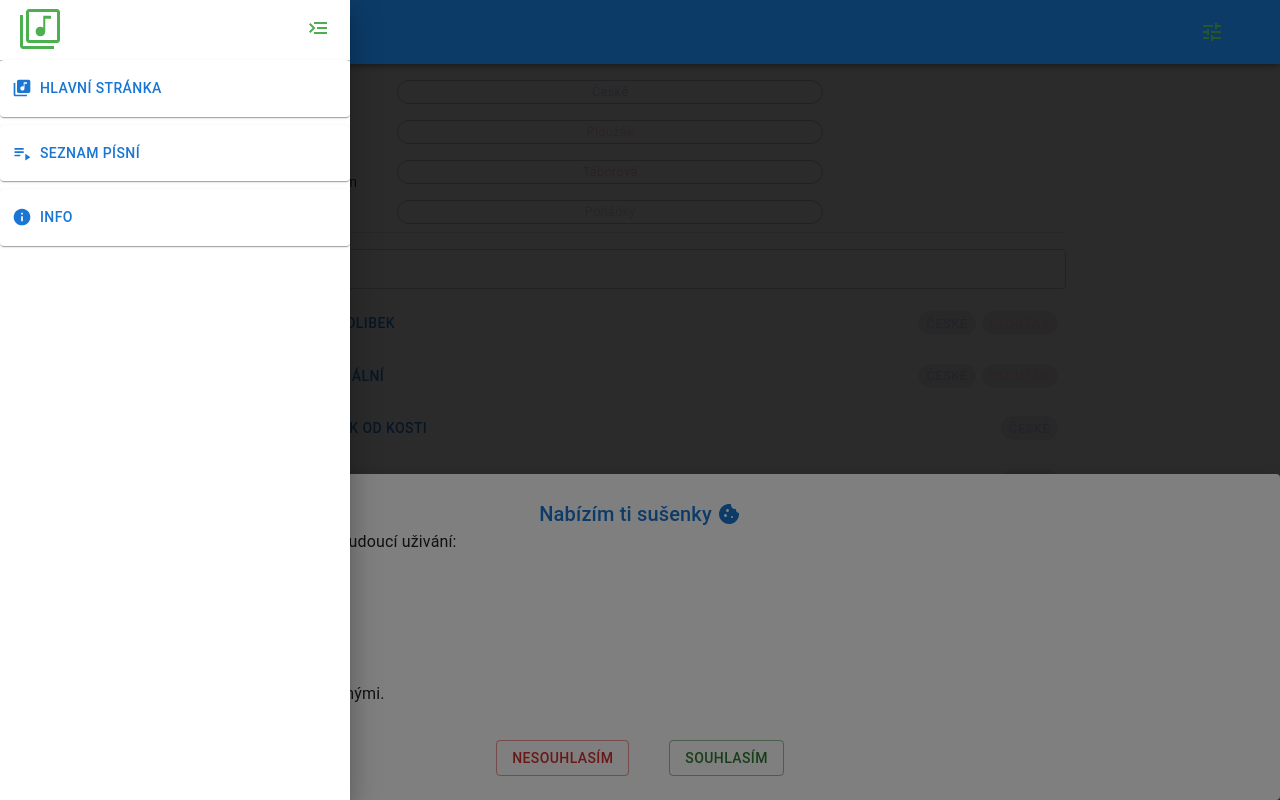
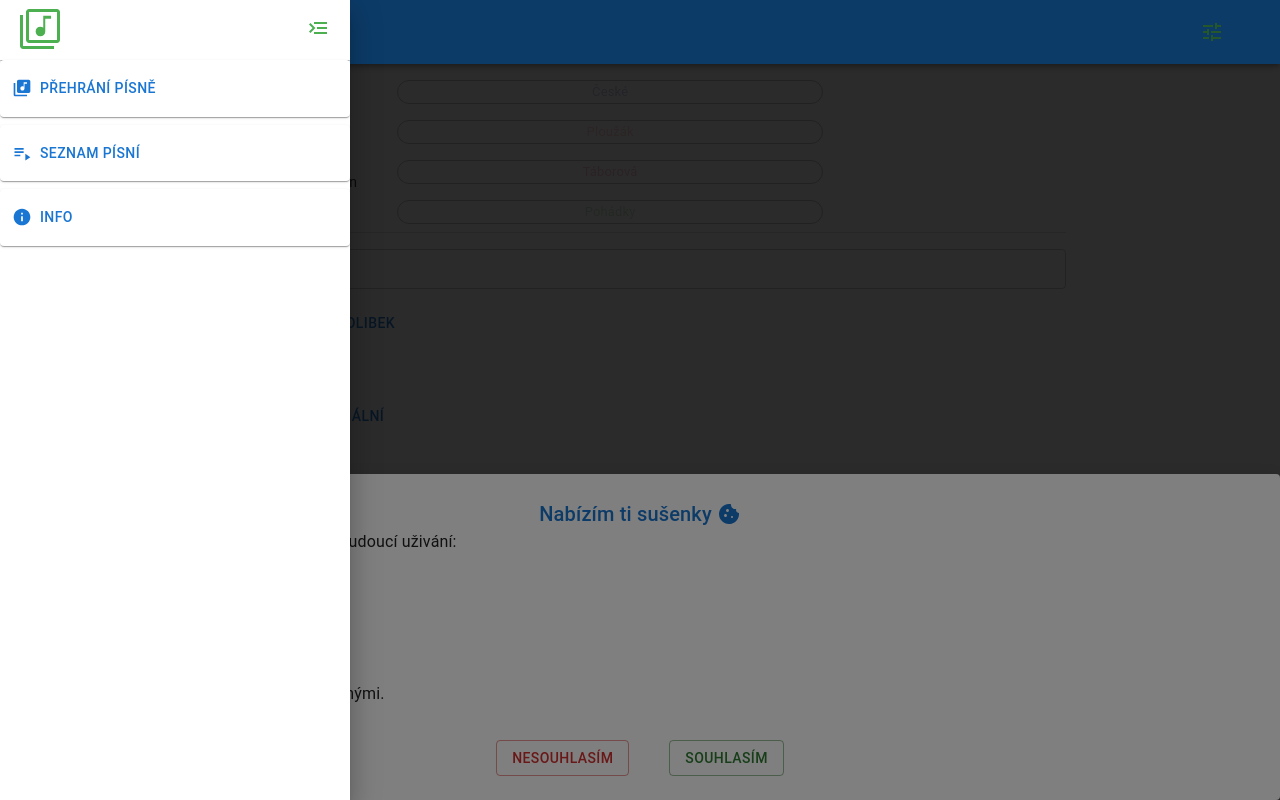
Before and after one commit to fMuchka/myPisnicka, a React (Vite) app: page /my-pisnicka/ListView in a window 1280 px wide. Both pictures are taken after a click on the button 72 px from the left and 32 px from the top of the page. Shown: the top 800 px of the page. Built offline with nearby package versions, Linux system fonts and the light colour scheme.

Commit message:
F!! minor updates

```diff
--- a/src/components/AppBars/Navigation/Navigation.tsx
+++ b/src/components/AppBars/Navigation/Navigation.tsx
@@ -76,13 +76,13 @@ const Navigation = (props: NavigationProps) => {
               padding: '16px',
             }}
             onClick={() => {
-              navigate('/my-pisnicka/', { viewTransition: true });
+              navigate('/my-pisnicka/SongView', { viewTransition: true });
               props.setOpenNavigation(false);
             }}
             fullWidth
             startIcon={<LibraryMusic />}
           >
-            Hlavní stránka
+            Přehrání písně
           </Button>
         </Paper>
 
--- a/src/components/AppBars/SideBar/SideBar.tsx
+++ b/src/components/AppBars/SideBar/SideBar.tsx
@@ -31,6 +31,7 @@ const SideBar = (props: SideBarProps) => {
   return (
     <Drawer
       anchor={'right'}
+      sx={{ maxWidth: '400px' }}
       open={props.openDrawer}
       onClose={() => props.setOpenDrawer(false)}
     >
--- a/src/routes/InfoView/InfoView.tsx
+++ b/src/routes/InfoView/InfoView.tsx
@@ -1,4 +1,4 @@
-import { Typography } from '@mui/material';
+import { Button, Typography } from '@mui/material';
 
 const InfoView = () => {
   return (
@@ -47,6 +47,15 @@ const InfoView = () => {
       <Typography variant="h5" marginBottom={'1rem'} textAlign={'end'}>
         .fm97
       </Typography>
+
+      <Button
+        sx={{ marginBottom: '3rem' }}
+        variant="outlined"
+        fullWidth
+        href="/my-pisnicka/ListView"
+      >
+        Přejít na písně
+      </Button>
     </>
   );
 };
--- a/src/routes/SongListView/SongListView.tsx
+++ b/src/routes/SongListView/SongListView.tsx
@@ -56,7 +56,7 @@ const SongListView = () => {
   const dispatch = useDispatch();
 
   const handleSongClick = (song: RefinedSong) => {
-    navigate('/my-pisnicka/', { viewTransition: true });
+    navigate('/my-pisnicka/SongView', { viewTransition: true });
     dispatch(setSelectedSong(song));
   };
 
@@ -94,7 +94,7 @@ const SongListView = () => {
 
       if (textFilter !== '') {
         songsFilteredByText = songsFilteredByText.filter((e) =>
-          e.id.includes(textFilter)
+          e.id.toUpperCase().includes(textFilter.toUpperCase())
         );
       }
 
@@ -183,6 +183,7 @@ const SongListView = () => {
           onChange={(e) => filterByText(e)}
         />
         {displaySongs?.map((song, idx) => (
+          <>
             <Button
               sx={{ placeContent: 'space-between', textAlign: 'start' }}
               key={idx}
@@ -190,7 +191,8 @@ const SongListView = () => {
               fullWidth
             >
               {song.id}
-            <Stack direction={'row'} justifyContent={'right'}>
+            </Button>
+            <Stack direction={'row'}>
               {song.tags.map((t, tIdx) => (
                 <Chip
                   size="small"
@@ -204,7 +206,7 @@ const SongListView = () => {
                 />
               ))}
             </Stack>
-          </Button>
+          </>
         ))}
       </Stack>
     </>
```
Lines whose indentation alone changed are shown as unchanged.
